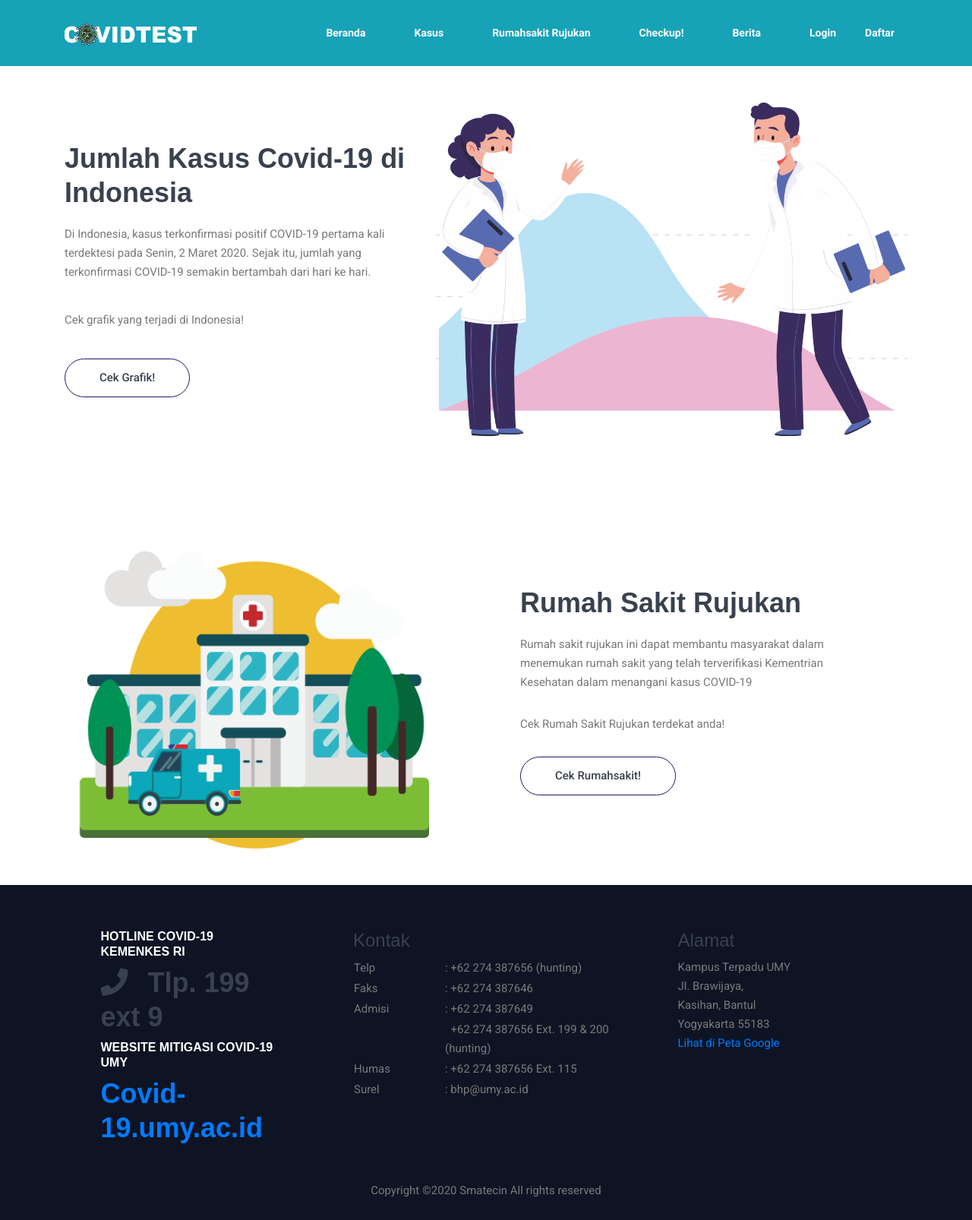
After one commit to PAPATIRI/covid-test, a PHP site: page /berita.php in a window 1280 px wide. The commit adds this page. Shown: the whole page at 76% size. Run offline with PHP 8.4, Linux system fonts and the light colour scheme; some web fonts are replaced.

Commit message:
menambah tampilan berita dan daftar page

```diff
--- /dev/null
+++ b/berita.php
@@ -0,0 +1,203 @@
+<!DOCTYPE html>
+<html lang="en">
+<head>
+  <meta charset="UTF-8">
+  <meta name="viewport" content="width=device-width, initial-scale=1.0 shrink-to-fit=no">
+  <meta http-equiv="X-UA-Compatible" content="ie=edge">
+  <title>HOME - Checkup Covid-19</title>
+	 <link rel="icon" href="img/icon.png">
+  <link rel="stylesheet" href="vendors/bootstrap/bootstrap.min.css">
+  <link rel="stylesheet" href="vendors/fontawesome/css/all.min.css">
+  <link rel="stylesheet" href="vendors/themify-icons/themify-icons.css">
+  <link rel="stylesheet" href="vendors/linericon/style.css">
+  <link rel="stylesheet" href="vendors/owl-carousel/owl.theme.default.min.css">
+  <link rel="stylesheet" href="vendors/owl-carousel/owl.carousel.min.css">
+  <link rel="stylesheet" href="vendors/aos/css/aos.css">
+  <link rel="stylesheet" href="css/style.css">
+</head>
+<body>
+  <!--================Header Menu Area =================-->
+  <header class="header_area">
+    <div class="main_menu">
+      <nav class="navbar navbar-expand-lg navbar-dark bg-info">
+        <div class="container box_1620">
+          <!-- Brand and toggle get grouped for better mobile display -->
+          <a class="navbar-brand logo_h" href="index.php" data-aos="fade-down"><img src="img/logo.png" alt="" data></a>
+          <button class="navbar-toggler" type="button" data-toggle="collapse" data-target="#navbarSupportedContent" aria-controls="navbarSupportedContent" aria-expanded="false" aria-label="Toggle navigation">
+            <span class="icon-bar"></span>
+            <span class="icon-bar"></span>
+            <span class="icon-bar"></span>
+          </button>
+          <!-- Collect the nav links, forms, and other content for toggling -->
+          <div class="collapse navbar-collapse offset" id="navbarSupportedContent">
+            <ul class="nav navbar-nav menu_nav justify-content-end">
+              <li class="nav-item btn btn-sm"><a class="nav-link" href="index.php">beranda</a></li>
+              <li class="nav-item btn btn-sm"><a class="nav-link" href="kasus.php">Kasus</a></li>
+              <li class="nav-item btn btn-sm"><a class="nav-link" href="rumahsakit.php">Rumahsakit Rujukan</a></li>
+              <li class="nav-item btn btn-sm"><a class="nav-link button-light navbar-light" href="checkup.php">Checkup!</a></li>
+              <li class="nav-item btn btn-sm"><a class="nav-link" href="berita.php">berita</a></li>
+              <li class="nav-item mr-1 btn btn-sm"><a class="nav-link" href="login.php">login</a></li>
+              <li class="nav-item btn btn-sm btn-outline-info"><a class="nav-link" href="daftar.php">daftar</a></li>
+            </ul>
+
+          </div>
+        </div>
+      </nav>
+    </div>
+  </header>
+  <!--================Header Menu Area =================-->
+
+
+  <main class="side-main">
+<!--================ about section start =================-->
+    <section class="section-margin">
+      <div class="container" >
+        <div class="row no-gutters align-items-center">
+          <div class="col-md-5 mb-5 mb-md-0" data-aos="zoom-in">
+            <div class="about__content">
+              <h2>Jumlah Kasus Covid-19 di Indonesia</h2>
+              <p>Di Indonesia, kasus terkonfirmasi positif COVID-19 pertama kali terdektesi pada
+              Senin, 2 Maret 2020. Sejak itu, jumlah yang terkonfirmasi COVID-19 semakin bertambah dari hari ke hari. </p>
+              <p>Cek grafik yang terjadi di Indonesia!</p>
+              <a class="button button-light" href="kasus.php">Cek Grafik!</a>
+            </div>
+          </div>
+          <div class="col-md-7">
+            <div class="about__img" data-aos="zoom-in">
+              <img class="img-fluid" src="img/banner/curva.png" alt="">
+            </div>
+          </div>
+        </div>
+      </div>
+    </section>
+    <!--================ about section end =================-->
+    <!--================ Solution section start =================-->
+    <section class="">
+      <div class="container" data-aos="zoom-in">
+        <div class="row align-items-center pt-xl-3 pb-xl-5">
+          <div class="col-lg-6">
+            <div class="solution__img text-center text-lg-left mb-4 mb-lg-0">
+              <img class="img-fluid" src="img/banner/rs.png" alt="">
+            </div>
+          </div>
+          <div class="col-lg-6">
+            <div class="solution__content" data-aos="zoom-in">
+              <h2>Rumah Sakit Rujukan</h2>
+              <p>Rumah sakit rujukan ini dapat membantu masyarakat dalam menemukan rumah sakit yang telah terverifikasi Kementrian Kesehatan dalam menangani kasus COVID-19</p>
+              <p> Cek Rumah Sakit Rujukan terdekat anda! </p>
+              <a class="button button-light" href="rumahsakit.php">Cek Rumahsakit!</a><br><br>
+            </div>
+          </div>
+        </div>
+      </div>
+    </section>
+    <!--================ Solution section end =================-->
+
+
+  </main>
+
+
+  <!-- ================ start footer Area ================= -->
+
+
+<footer class="footer-area" style="padding: 10px 0px 10px">
+
+
+
+  <!-- Footer Links -->
+  <div class="container text-center text-md-left mt-5">
+
+    <!-- Grid row -->
+    <div class="row mt-3">
+
+      <!-- Grid column -->
+      <div class="col-md-4 col-lg-4 col-xl-3 mx-auto mb-4">
+
+        <!-- Content -->
+        <h6 class="text-uppercase font-weight-bold" style="color: white;">Hotline COVID-19<br>
+        Kemenkes RI </h6>
+        <h2> <i class="fas fa-phone mr-3"></i> Tlp. 199 ext 9 </h2>
+        <h6 class="text-uppercase font-weight-bold" style="color: white;">Website Mitigasi COVID-19 UMY </h6>
+        <h2> <a href="https://covid-19.umy.ac.id/">Covid-19.umy.ac.id</a></h2>
+
+      </div>
+
+      <div class="col-sm-4 footer_widget hide_footer_widget">
+
+        <h4 class="widget_title">Kontak</h4>
+        <table>
+                <tr>
+                  <td width="120">Telp</td>
+                  <td>: +62 274 387656 (hunting)</td>
+                </tr>
+                <tr>
+                  <td>Faks</td>
+                  <td>: +62 274 387646</td>
+                </tr>
+                <tr>
+                  <td>Admisi</td>
+                                                                        <td>: +62 274 387649 </td>
+                                                                </tr>
+                <tr>
+                  <td>&nbsp;</td>
+                                                                        <td>&nbsp; +62 274 387656 Ext. 199 & 200 (hunting)</td>
+                </tr>
+                <tr>
+                  <td>Humas</td>
+                  <td>: +62 274 387656 Ext. 115</td>
+                </tr>
+                <tr>
+                  <td>Surel</td>
+                  <td>: bhp@umy.ac.id</td>
+                </tr>
+              </table>
+
+      </div>
+      <!-- Grid column -->
+
+      <!-- Grid column -->
+      <div class="col-md-4 col-lg-3 col-xl-3 mx-auto mb-md-0 mb-4">
+
+
+            <h4 class="widget_title">Alamat</h4>
+            <section  class="footer_widget_content">
+              Kampus Terpadu UMY<br>
+              Jl. Brawijaya,<br>
+              Kasihan, Bantul<br>
+              Yogyakarta 55183<br>
+              <a href="https://goo.gl/MmskEh">Lihat di Peta Google</a>
+            </section>
+
+
+      </div>
+      <!-- Grid column -->
+
+    </div>
+    <!-- Grid row -->
+
+  </div>
+  <!-- Footer Links -->
+
+  <!-- Copyright -->
+  <div class="footer-copyright text-center py-3">Copyright &copy;<script>document.write(new Date().getFullYear());</script> Smatecin All rights reserved
+  </div>
+  <!-- Copyright -->
+
+</footer>
+
+
+  <!-- ================ End footer Area ================= -->
+
+  <script src="vendors/jquery/jquery-3.2.1.min.js"></script>
+  <script src="vendors/bootstrap/bootstrap.bundle.min.js"></script>
+  <script src="vendors/owl-carousel/owl.carousel.min.js"></script>
+  <script src="js/jquery.ajaxchimp.min.js"></script>
+  <script src="js/mail-script.js"></script>
+  <script src="js/main.js"></script>
+  <script src="https://unpkg.com/aos@2.3.1/dist/aos.js"></script>
+  <script>
+  AOS.init();
+</script>
+
+</body>
+</html>
--- a/index.php
+++ b/index.php
@@ -19,7 +19,7 @@
   <!--================Header Menu Area =================-->
   <header class="header_area">
     <div class="main_menu">
-      <nav class="navbar navbar-expand-lg navbar-light">
+      <nav class="navbar navbar-expand-lg navbar-dark">
         <div class="container box_1620">
           <!-- Brand and toggle get grouped for better mobile display -->
           <a class="navbar-brand logo_h" href="index.php" data-aos="fade-down"><img src="img/logo.png" alt="" data></a>
```
Also changed, not shown: daftar.php (added, +115 -0 lines), img/banner/ilustrasi-register.png (added), img/banner/register.svg (added).
